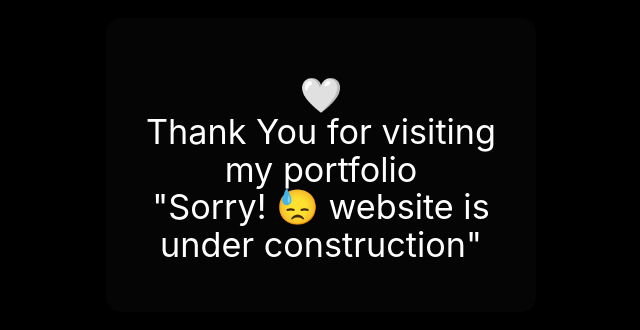
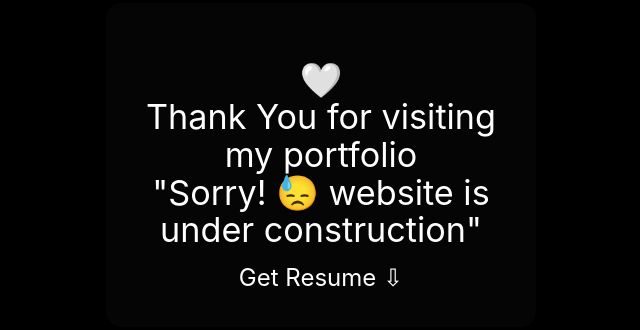
Before and after one commit to puviyarasu1435/puviyarasu_p, a plain HTML site: page index.html in a window 1280 px wide. Shown: the part 235-565 px from the top of the page, without its empty margins (319-959 px from the left). Drawn offline with nearby package versions, Linux system fonts and the light colour scheme.

Commit message:
Update index.html

```diff
--- a/index.html
+++ b/index.html
@@ -12,6 +12,7 @@
      <div class="login-div" style="text-align: center;">
       <h4>🤍<br> Thank You for visiting my portfolio <br>
         "Sorry! 😓 website is under construction"</h4>
+               <button style="background-color: transparent; color: white; border: none;  border-radius: 2%;"><a style="text-decoration: none; color:white;  font-size: x-large;"  href="https://drive.google.com/file/d/1wGXIy8MQQfW17ZRQFeiAApi8MQtOkHB3/view?usp=share_link">Get Resume ⇩</a></button>
     </div>
     <script src="three.min.js"></script>
     <script src="postprocessing.min.js"></script>
```
